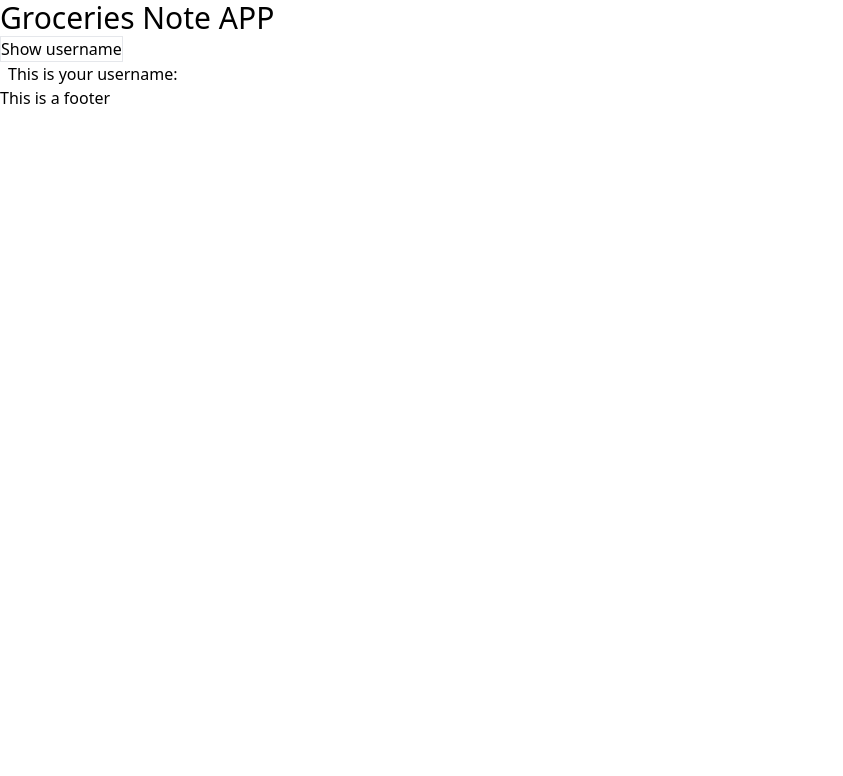
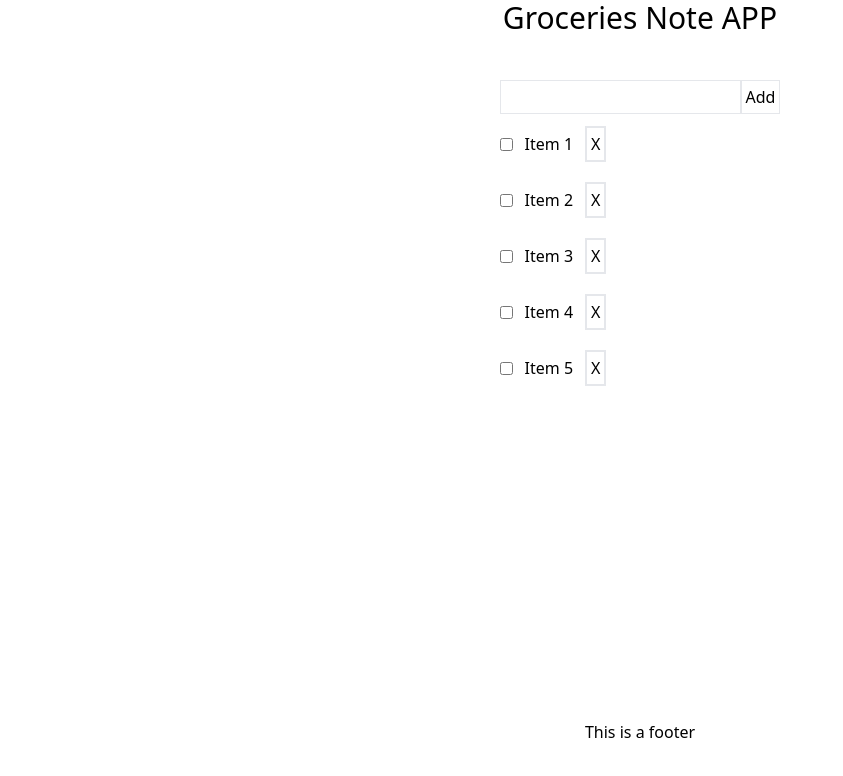
Before and after one commit to Prahyas/DaveGrayReact, a React (Vite) app: page / in a window 1280 px wide. Shown: the top 776 px of the page, without its empty margins (0-843 px from the left). Built offline with nearby package versions, Linux system fonts and the light colour scheme.

Commit message:
learning controlled forms

```diff
--- a/src/App.jsx
+++ b/src/App.jsx
@@ -5,11 +5,11 @@ import Header from "./Components/Header";
 
 function App() {
   return (
-    <>
+    <div className="flex justify-center flex-col items-center">
       <Header />
       <Content />
       <Footer />
-    </>
+    </div>
   );
 }
 
--- /dev/null
+++ b/src/Components/AddItem.jsx
@@ -0,0 +1,27 @@
+import React, { useEffect, useState } from "react";
+
+const AddItem = ({ addItem }) => {
+  const [item, setitem] = useState("");
+
+  const handleInput = (e) => {
+    setitem(e.target.value);
+  };
+
+  return (
+    <div>
+      <input
+        className="border p-1"
+        type="text"
+        name="item"
+        id="item"
+        value={item}
+        onChange={(e) => handleInput(e)}
+      />
+      <button onClick={() => addItem(item)} className="border p-1">
+        Add
+      </button>
+    </div>
+  );
+};
+
+export default AddItem;
--- a/src/Components/Content.jsx
+++ b/src/Components/Content.jsx
@@ -1,20 +1,88 @@
-import { useState } from "react";
+import { useEffect, useState } from "react";
+import AddItem from "./AddItem";
 
 const Content = () => {
-  const [userName, setuserName] = useState("");
+  const [groceryList, setgroceryList] = useState([
+    {
+      id: 1,
+      item: "Item 1",
+      completed: false,
+    },
+    {
+      id: 2,
+      item: "Item 2",
+      completed: false,
+    },
+    {
+      id: 3,
+      item: "Item 3",
+      completed: false,
+    },
+    {
+      id: 4,
+      item: "Item 4",
+      completed: false,
+    },
+    {
+      id: 5,
+      item: "Item 5",
+      completed: false,
+    },
+  ]);
 
-  const displayName = () => {
-    let temp = prompt("Enter your name");
-    setuserName(temp);
+  const checkCompleted = (id) => {
+    const newList = groceryList.map((item) =>
+      item.id === id ? { ...item, completed: !item.completed } : item
+    );
+    setgroceryList(newList);
   };
 
+  const addItem = (item) => {
+    const newItem = {
+      id: groceryList.length + 1,
+      item: item,
+      completed: false,
+    };
+    setgroceryList([...groceryList, newItem]);
+  };
+
+  const deleteItem = (id) => {
+    const newList = groceryList.filter((item) => item.id !== id);
+    setgroceryList(newList);
+  };
+
+  useEffect(() => {
+    console.log(groceryList);
+  }, [groceryList]);
+
   return (
-    <main className="space-x-2">
-      <button className="border" onClick={displayName}>
-        {" "}
-        Show username
-      </button>
-      <p>This is your username: {userName}</p>
+    <main className="h-[80vh]">
+      <AddItem addItem={addItem} />
+      <div className="my-3 space-y-5">
+        {groceryList.map((item) => {
+          return (
+            <li className="flex items-center gap-3" key={item.id}>
+              <input
+                onClick={() => checkCompleted(item.id)}
+                type="checkbox"
+                name="check"
+                id="check"
+                value={item.completed}
+              />
+              <label className={item.completed ? `line-through` : ""}>
+                {" "}
+                {item.item}
+              </label>
+              <button
+                className="border-2 p-1 "
+                onClick={() => deleteItem(item.id)}
+              >
+                X
+              </button>
+            </li>
+          );
+        })}
+      </div>
     </main>
   );
 };
--- a/src/Components/Footer.jsx
+++ b/src/Components/Footer.jsx
@@ -1,6 +1,6 @@
 const Footer = () => {
   return (
-    <footer>
+    <footer className="h-[10vh]">
       <p>This is a footer</p>
     </footer>
   );
--- a/src/Components/Header.jsx
+++ b/src/Components/Header.jsx
@@ -1,6 +1,6 @@
 const Header = () => {
   return (
-    <header>
+    <header className="h-[10vh]">
       <h1 className="text-3xl">Groceries Note APP</h1>
     </header>
   );
```
